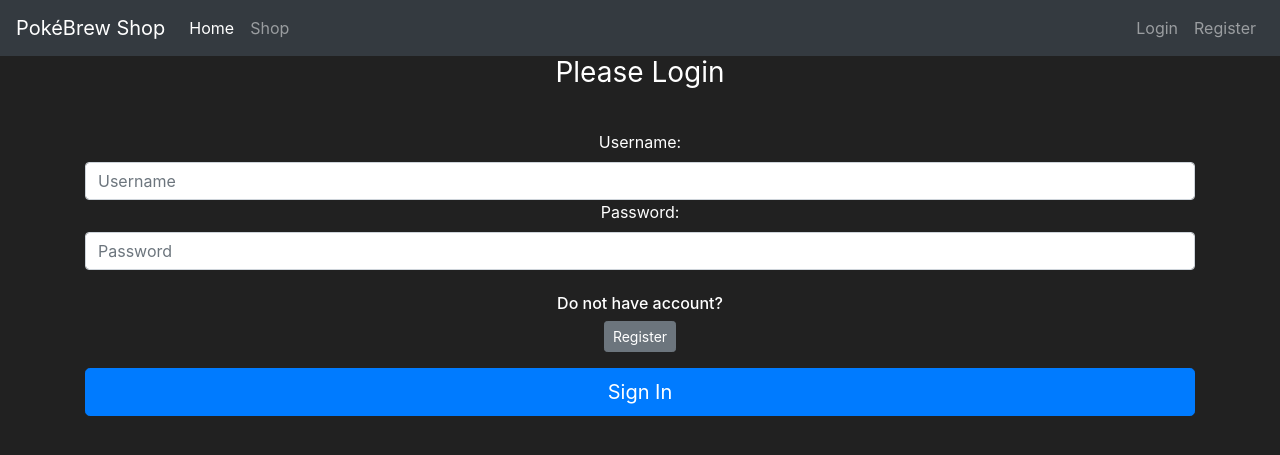
After one commit to andrewfisher97/FlaskMarket, a Flask app: page /login in a window 1280 px wide. The commit adds this page. Shown: the top 455 px of the page. Run offline with Flask 2, Linux system fonts and the light colour scheme; some libraries are stand-ins or nearby versions.

Commit message:
Forms, Advanced Validations, User Authentication, Logout, Item Purchasing and Selling Added

```diff
--- a/project/shop/__init__.py
+++ b/project/shop/__init__.py
@@ -1,9 +1,15 @@
 from flask import Flask
 from flask_sqlalchemy import SQLAlchemy
+from flask_bcrypt import Bcrypt
+from flask_login import LoginManager
 
 app = Flask(__name__)
 app.config['SQLALCHEMY_DATABASE_URI'] = 'sqlite:///shop.db'
 app.config['SECRET_KEY'] = '72877a670ef4a289603df504'
 db = SQLAlchemy(app)
+bcrypt = Bcrypt(app)
+login_manager = LoginManager(app)
+login_manager.login_view = "login_page"
+login_manager.login_message_category = "info"
 
 from shop import routes
--- a/project/shop/forms.py
+++ b/project/shop/forms.py
@@ -20,3 +20,17 @@
     password1 = PasswordField(label='Password: ', validators=[Length(min=6), DataRequired()])
     password2 = PasswordField(label='Confirm Password: ', validators=[EqualTo('password1'), DataRequired()])
     submit = SubmitField(label='Create Account')
+
+class LoginForm(FlaskForm):
+
+    username = StringField(label='Username: ', validators=[DataRequired()])
+    password = PasswordField(label='Password: ', validators=[DataRequired()])
+    submit = SubmitField(label='Sign In')
+
+class PurchaseItemForm(FlaskForm):
+
+    submit = SubmitField(label='Purchase Item!')
+
+class SellItemForm(FlaskForm):
+
+    submit = SubmitField(label='Sell Item!')
--- a/project/shop/routes.py
+++ b/project/shop/routes.py
@@ -1,28 +1,82 @@
 from shop import app, db
-from flask import render_template, redirect, url_for, flash, get_flashed_messages
+from flask import render_template, redirect, url_for, flash, get_flashed_messages, request
 from shop.models import Item, User
-from shop.forms import RegisterForm
+from shop.forms import RegisterForm, LoginForm, PurchaseItemForm, SellItemForm
+from flask_login import login_user, logout_user, login_required, current_user
 
 @app.route('/')
 @app.route('/home')
 def home_page():
     return render_template('home.html')
 
-@app.route('/shop')
+@app.route('/shop', methods=['GET', 'POST'])
+@login_required
 def shop_page():
-    items = Item.query.all()
-    return render_template('shop.html', items=items)
+    purchase_form = PurchaseItemForm()
+    selling_form = SellItemForm()
+
+    if request.method == "POST":
+        # Purchase Item Logic
+        purchased_item = request.form.get('purchased_item')
+        p_item_object = Item.query.filter_by(name=purchased_item).first()
+        if p_item_object:
+            if current_user.can_purchase(p_item_object):
+                p_item_object.buy(current_user)
+                flash(f"Congratulations! You purchased {p_item_object.name} for ${p_item_object.price}.", category="success")
+            else:
+                flash("Insufficient Funds", category="danger")
+
+        # Sell Item Logic
+        sold_item = request.form.get('sold_item')
+        s_item_object = Item.query.filter_by(name=sold_item).first()
+        if s_item_object:
+            if current_user.can_sell(s_item_object):
+                s_item_object.sell(current_user)
+                flash(f"Congratulations! You sold {s_item_object.name} and received ${s_item_object.price}.", category="success")
+            else:
+                flash(f"Something went wrong with selling {s_item_object.name}", category="danger")
+        return redirect(url_for('shop_page'))
+
+    if request.method == "GET":
+        items = Item.query.filter_by(owner=None)
+        owned_items = Item.query.filter_by(owner=current_user.id)
+        return render_template('shop.html', items=items, purchase_form=purchase_form, owned_items=owned_items, selling_form=selling_form)
 
 @app.route('/register', methods=['GET', 'POST'])
 def register_page():
     form = RegisterForm()
+
     if form.validate_on_submit():
-        user_to_create = User(username=form.username.data, email_address=form.email_address.data, password_hash=form.password1.data)
+        user_to_create = User(username=form.username.data, email_address=form.email_address.data, password=form.password1.data)
         db.session.add(user_to_create)
         db.session.commit()
+        login_user(user_to_create)
+        flash(f"Account created successfully! You are now logged in as {user_to_create.username}", category="success")
         return redirect(url_for('shop_page'))
+
     if form.errors != {}: # if there are no errors from validations
         for err_msg in form.errors.values():
-            flash(f'There was an error with account creation: {err_msg}', category='danger')
+            flash(f'There was an error with account creation: {err_msg}.', category='danger')
 
     return render_template('register.html', form=form)
+
+@app.route('/login', methods=['GET', 'POST'])
+def login_page():
+    form = LoginForm()
+
+    if form.validate_on_submit():
+        attempted_user = User.query.filter_by(username=form.username.data).first()
+        if attempted_user and attempted_user.check_password_correction(attempted_password=form.password.data):
+            login_user(attempted_user)
+            flash(f'Success! You are logged in as: {attempted_user.username}.', category='success')
+            return redirect(url_for('shop_page'))
+        else:
+            flash('Username and Password do not match! Please try again.', category='danger')
+
+    return render_template('login.html', form=form)
+
+@app.route('/logout')
+def logout_page():
+    logout_user()
+    flash("You have been logged out!", category='info')
+    return redirect(url_for("home_page"))
--- a/project/shop/templates/base.html
+++ b/project/shop/templates/base.html
@@ -24,14 +24,31 @@
               <a class="nav-link" href="{{ url_for('shop_page') }}">Shop</a>
             </li>
           </ul>
+          {% if current_user.is_authenticated %}
             <ul class="navbar-nav">
               <li class="nav-item">
-              <a class="nav-link" href="#">Login</a>
+                <a class="nav-link" style="color: lawngreen; font-weight: bold">
+                  <i class="fas fa-coins"></i>
+                  {{ current_user.prettier_budget }}
+                </a>
+              </li>
+              <li class="nav-item">
+                <a class="nav-link">Welcome, {{ current_user.username }}</a>
+              </li>
+              <li class="nav-item">
+                <a class="nav-link" href="{{ url_for('logout_page') }}">Logout</a>
+              </li>
+            </ul>
+          {% else %}
+            <ul class="navbar-nav">
+              <li class="nav-item">
+                <a class="nav-link" href="{{ url_for('login_page') }}">Login</a>
               </li>
               <li class="nav-item">
                 <a class="nav-link" href="{{ url_for('register_page') }}">Register</a>
               </li>
             </ul>
+          {% endif %}
         </div>
       </nav>
       <!-- Future Content here -->
--- /dev/null
+++ b/project/shop/templates/login.html
@@ -0,0 +1,30 @@
+{% extends 'base.html' %}
+
+{% block content %}
+<body class="text-center">
+  <div class="container">
+    <form method="POST" class="form-signin" style="color.white">
+      {{ form.hidden_tag() }}
+      <h1 class="h3 mb-3 font-weight-normal">Please Login</h1>
+
+      <br>
+
+      {{ form.username.label() }}
+      {{ form.username(class="form-control", placeholder="Username") }}
+
+      {{ form.password.label() }}
+      {{ form.password(class="form-control", placeholder="Password") }}
+
+      <br>
+
+      <div class="checkbox mb-3">
+        <h6>Do not have account?</h6>
+        <a class="btn btn-sm btn-secondary" href="{{ url_for('register_page') }}">Register</a>
+      </div>
+
+      {{ form.submit(class="btn btn-lg btn-block btn-primary") }}
+
+    </form>
+  </div>
+</body>
+{% endblock %}
```
Also changed, not shown: project/shop/models.py (+41 -2 lines), project/shop/templates/home.html (+9 -1 lines), project/shop/templates/includes/items_modals.html (added, +55 -0 lines), project/shop/templates/includes/owned_items_modals.html (added, +33 -0 lines), project/shop/templates/register.html (+9 -0 lines), project/shop/templates/shop.html (+27 -2 lines), project/shop/shop.db, 3 other files. Lines whose indentation alone changed are shown as unchanged.
